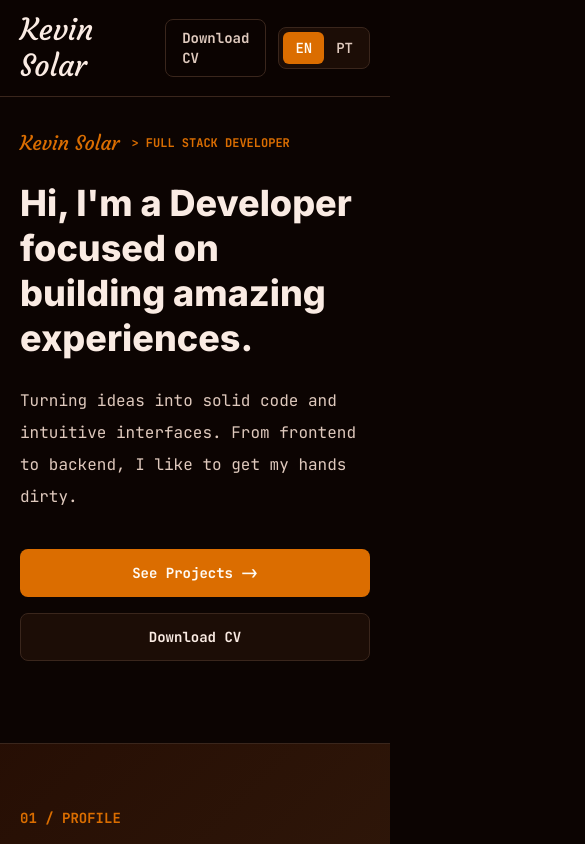
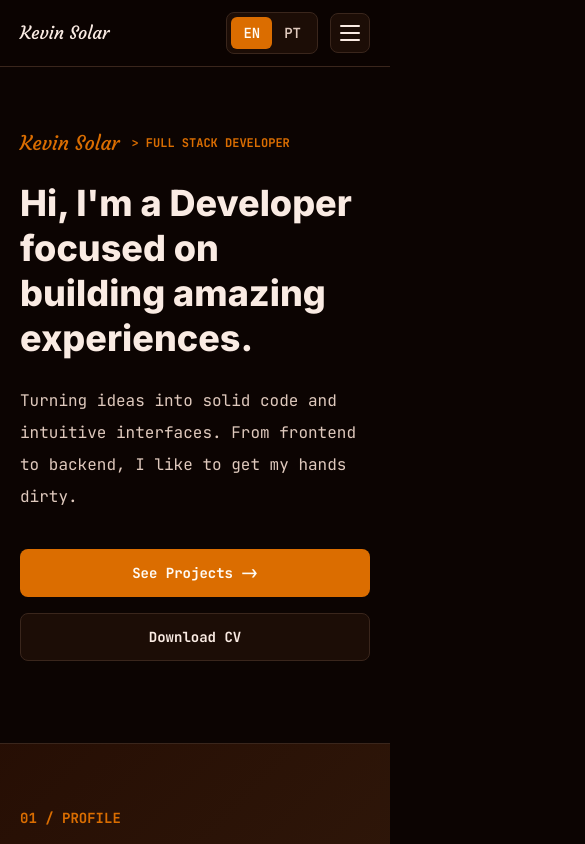
Before and after one commit to kevinsolar/portfolio, a Next.js app: page / in a window 390 px wide. Shown: the top 844 px of the page, 585 px wide, since content can reach past the window. Built offline with nearby package versions, Linux system fonts and the light colour scheme.

Commit message:
Fix mobile navigation and horizontal overflow

```diff
--- a/app/components/button.tsx
+++ b/app/components/button.tsx
@@ -28,8 +28,13 @@ type ButtonNativeProps = ButtonCommonProps &
 
 type ButtonProps = ButtonAnchorProps | ButtonNativeProps;
 
+const baseDisplayClass = "inline-flex";
+
 const baseClasses =
-  "inline-flex items-center justify-center rounded-lg font-bold transition-all focus:outline-none focus:ring-2 focus:ring-ring focus:ring-offset-2 focus:ring-offset-background disabled:pointer-events-none disabled:opacity-60";
+  "items-center justify-center rounded-lg font-bold transition-all focus:outline-none focus:ring-2 focus:ring-ring focus:ring-offset-2 focus:ring-offset-background disabled:pointer-events-none disabled:opacity-60";
+
+const displayOverridePattern =
+  /(^|\s)(hidden|block|inline-block|inline|flex|inline-flex|grid|inline-grid)(\s|$)/;
 
 const variantClasses: Record<ButtonVariant, string> = {
   primary:
@@ -72,6 +77,7 @@ export function Button(props: ButtonProps) {
   } = props;
 
   const classes = cx(
+    !displayOverridePattern.test(className ?? "") && baseDisplayClass,
     baseClasses,
     variantClasses[variant],
     sizeClasses[size],
--- /dev/null
+++ b/app/components/mobile-nav.tsx
@@ -0,0 +1,107 @@
+"use client"
+
+import { useEffect, useId, useState } from "react"
+import { Button } from "@/app/components/button"
+import { LocalizedText } from "@/app/components/localized-text"
+import type { LocalizedCopy } from "@/app/data/portfolio"
+
+type MobileNavItem = {
+	href: string
+	label: LocalizedCopy
+}
+
+type MobileNavProps = {
+	cvLabel: LocalizedCopy
+	items: MobileNavItem[]
+}
+
+function cx(...classes: Array<string | false | undefined>) {
+	return classes.filter(Boolean).join(" ")
+}
+
+export function MobileNav({ cvLabel, items }: MobileNavProps) {
+	const [isOpen, setIsOpen] = useState(false)
+	const menuId = useId()
+
+	useEffect(() => {
+		if (!isOpen) {
+			return
+		}
+
+		function handleKeyDown(event: KeyboardEvent) {
+			if (event.key === "Escape") {
+				setIsOpen(false)
+			}
+		}
+
+		window.addEventListener("keydown", handleKeyDown)
+
+		return () => window.removeEventListener("keydown", handleKeyDown)
+	}, [isOpen])
+
+	return (
+		<div className="mobile-nav relative">
+			<button
+				aria-controls={menuId}
+				aria-expanded={isOpen}
+				aria-label={isOpen ? "Close menu" : "Open menu"}
+				className="inline-flex h-10 w-10 items-center justify-center rounded-lg border border-border bg-secondary text-foreground transition-colors hover:border-accent hover:text-accent focus:outline-none focus:ring-2 focus:ring-ring focus:ring-offset-2 focus:ring-offset-background"
+				onClick={() => setIsOpen((current) => !current)}
+				type="button"
+			>
+				<span aria-hidden="true" className="relative block h-4 w-5">
+					<span
+						className={cx(
+							"absolute left-0 h-0.5 w-full rounded-full bg-current transition-transform",
+							isOpen ? "top-1/2 -translate-y-1/2 rotate-45" : "top-0",
+						)}
+					/>
+					<span
+						className={cx(
+							"absolute left-0 top-1/2 h-0.5 w-full -translate-y-1/2 rounded-full bg-current transition-opacity",
+							isOpen && "opacity-0",
+						)}
+					/>
+					<span
+						className={cx(
+							"absolute left-0 h-0.5 w-full rounded-full bg-current transition-transform",
+							isOpen ? "top-1/2 -translate-y-1/2 -rotate-45" : "bottom-0",
+						)}
+					/>
+				</span>
+			</button>
+
+			{isOpen && (
+				<div
+					className="absolute right-0 top-[calc(100%+0.75rem)] w-[calc(100vw-2.5rem)] max-w-80 rounded-lg border border-border bg-background p-3 shadow-xl"
+					id={menuId}
+				>
+					<div className="grid gap-1">
+						{items.map((item) => (
+							<a
+								className="rounded-lg px-3 py-3 text-sm font-semibold text-muted transition-colors hover:bg-secondary hover:text-foreground focus:outline-none focus:ring-2 focus:ring-ring"
+								href={item.href}
+								key={item.href}
+								onClick={() => setIsOpen(false)}
+							>
+								<LocalizedText value={item.label} />
+							</a>
+						))}
+					</div>
+
+					<Button
+						className="mt-3"
+						download
+						fullWidth
+						href="/kevin-solar-cv.pdf"
+						onClick={() => setIsOpen(false)}
+						size="sm"
+						variant="secondary"
+					>
+						<LocalizedText value={cvLabel} />
+					</Button>
+				</div>
+			)}
+		</div>
+	)
+}
--- a/app/globals.css
+++ b/app/globals.css
@@ -148,8 +148,20 @@ body {
 }
 
 .project-rail {
+	contain: paint;
+	overscroll-behavior-x: contain;
 	scrollbar-color: var(--accent) transparent;
 	scrollbar-width: thin;
+}
+
+.mobile-nav {
+	display: block;
+}
+
+@media (min-width: 48rem) {
+	.mobile-nav {
+		display: none;
+	}
 }
 
 .project-rail::-webkit-scrollbar {
--- a/app/sections/ProjectsSection.tsx
+++ b/app/sections/ProjectsSection.tsx
@@ -6,7 +6,7 @@ import { projects } from "@/app/data/portfolio"
 
 export function ProjectsSection() {
 	return (
-		<section className="px-5 py-16 md:px-8 md:py-24" id="projects">
+		<section className="overflow-hidden px-5 py-16 md:px-8 md:py-24" id="projects">
 			<div className="mx-auto max-w-7xl">
 				<div className="flex flex-col justify-between gap-5 md:flex-row md:items-end">
 					<div className="max-w-3xl">
@@ -22,10 +22,10 @@ export function ProjectsSection() {
 					</p>
 				</div>
 
-				<div className="project-rail mt-10 flex snap-x gap-4 overflow-x-auto pb-5 md:grid md:grid-cols-3 md:overflow-visible md:pb-0">
+				<div className="project-rail mt-10 flex w-full max-w-full snap-x gap-4 overflow-x-auto pb-5 md:grid md:grid-cols-3 md:overflow-visible md:pb-0">
 					{projects.items.map((project) => (
 						<article
-							className="flex min-w-[82%] snap-start flex-col rounded-lg border border-border bg-secondary p-4 md:min-w-0"
+							className="flex w-[82%] shrink-0 snap-start flex-col rounded-lg border border-border bg-secondary p-4 md:w-auto md:min-w-0"
 							key={project.title}
 						>
 							<ProjectThumb
@@ -38,7 +38,7 @@ export function ProjectsSection() {
 								<h3 className="font-sans text-xl font-bold text-foreground">
 									{project.title}
 								</h3>
-								<p className="mt-3 text-sm leading-7 text-muted">
+								<p className="mt-3 break-words text-sm leading-7 text-muted">
 									<LocalizedText value={project.description} />
 								</p>
 
--- a/app/sections/SiteNav.tsx
+++ b/app/sections/SiteNav.tsx
@@ -1,6 +1,7 @@
 import { Button } from "@/app/components/button"
 import { LanguageToggle } from "@/app/components/language-toggle"
 import { LocalizedText } from "@/app/components/localized-text"
+import { MobileNav } from "@/app/components/mobile-nav"
 import { hero, navItems } from "@/app/data/portfolio"
 import Link from "next/link"
 
@@ -8,7 +9,7 @@ export function SiteNav() {
 	return (
 		<header className="fixed inset-x-0 top-0 z-50 border-b border-border bg-background/90 backdrop-blur">
 			<nav className="mx-auto flex min-h-16 max-w-7xl items-center justify-between gap-4 px-5 py-3 md:px-8">
-				<Link className="font-brand text-3xl text-foreground" href="/">
+				<Link className="font-brand text-lg text-foreground md:text-2xl" href="/">
 					{hero.name}
 				</Link>
 
@@ -35,6 +36,7 @@ export function SiteNav() {
 						<LocalizedText value={hero.secondaryCta} />
 					</Button>
 					<LanguageToggle />
+					<MobileNav cvLabel={hero.secondaryCta} items={navItems} />
 				</div>
 			</nav>
 		</header>
```
